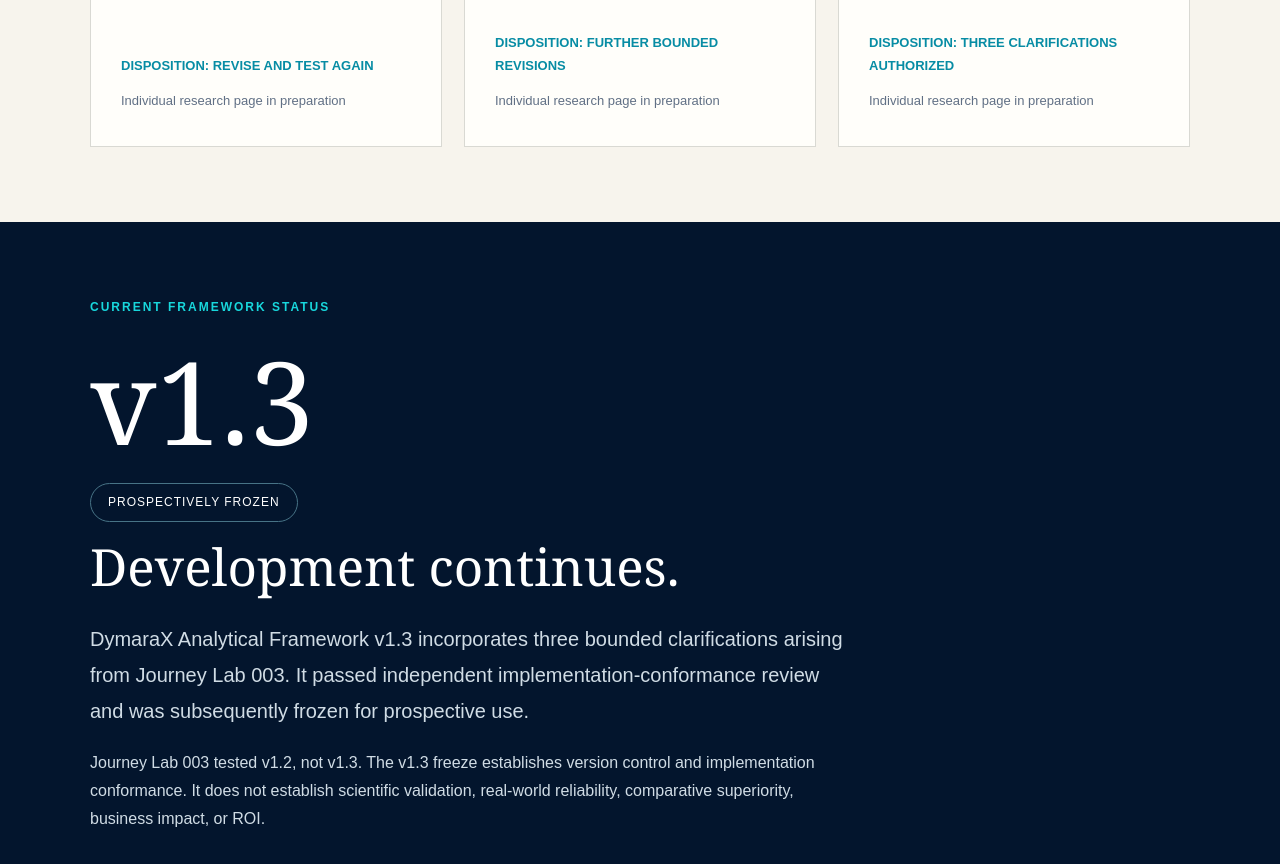
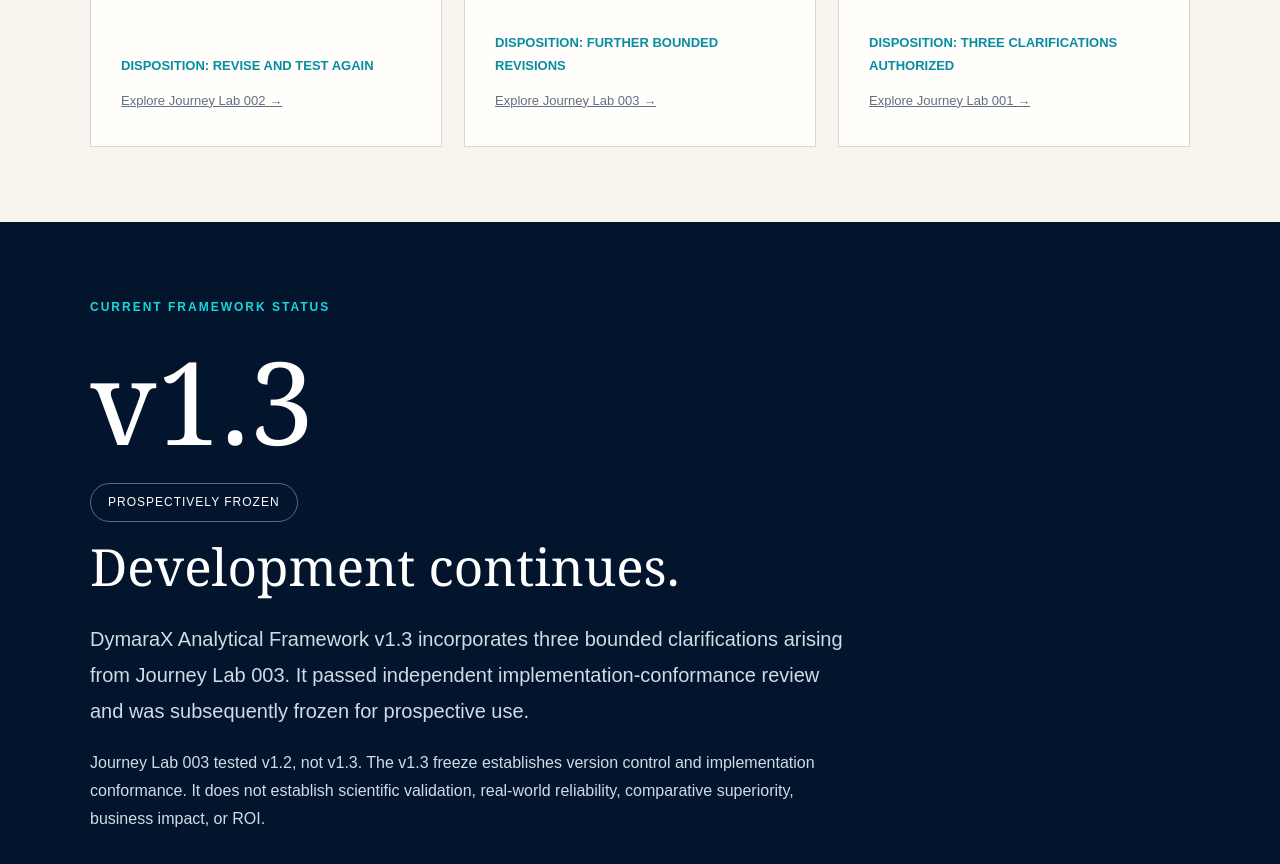
Before and after one commit to wangkelly042-maker/dymarax-site, a plain HTML site: page research/index.html in a window 1280 px wide. Shown: the part 1736-2600 px from the top of the page. Drawn offline with Linux system fonts and the light colour scheme.

Commit message:
Connect Journey Lab Research Pages

```diff
--- a/research/index.html
+++ b/research/index.html
@@ -336,9 +336,9 @@
           <div class="disposition">
             DISPOSITION: REVISE AND TEST AGAIN
           </div>
-          <div class="detail">
-            Individual research page in preparation
-          </div>
+         <div class="detail">
+  <a href="/research/jl002.html">Explore Journey Lab 002 &rarr;</a>
+</div>
         </article>
 
         <article class="lab-card">
@@ -363,8 +363,8 @@
             DISPOSITION: FURTHER BOUNDED REVISIONS
           </div>
           <div class="detail">
-            Individual research page in preparation
-          </div>
+  <a href="/research/jl003.html">Explore Journey Lab 003 &rarr;</a>
+</div>
         </article>
 
         <article class="lab-card">
@@ -388,9 +388,9 @@
           <div class="disposition">
             DISPOSITION: THREE CLARIFICATIONS AUTHORIZED
           </div>
-          <div class="detail">
-            Individual research page in preparation
-          </div>
+         <div class="detail">
+  <a href="/research/jl001.html">Explore Journey Lab 001 &rarr;</a>
+</div>
         </article>
 
       </div>
```
